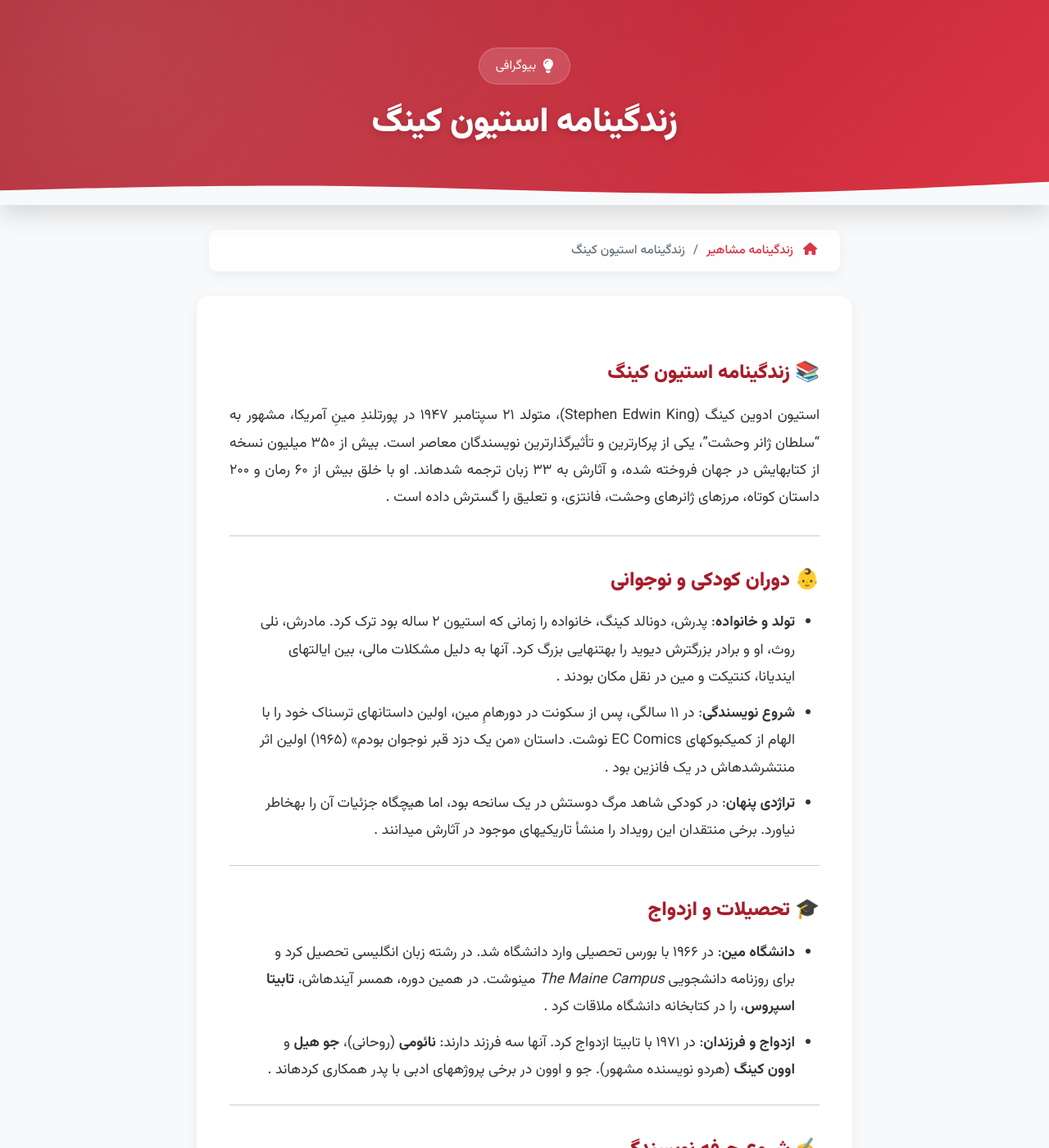
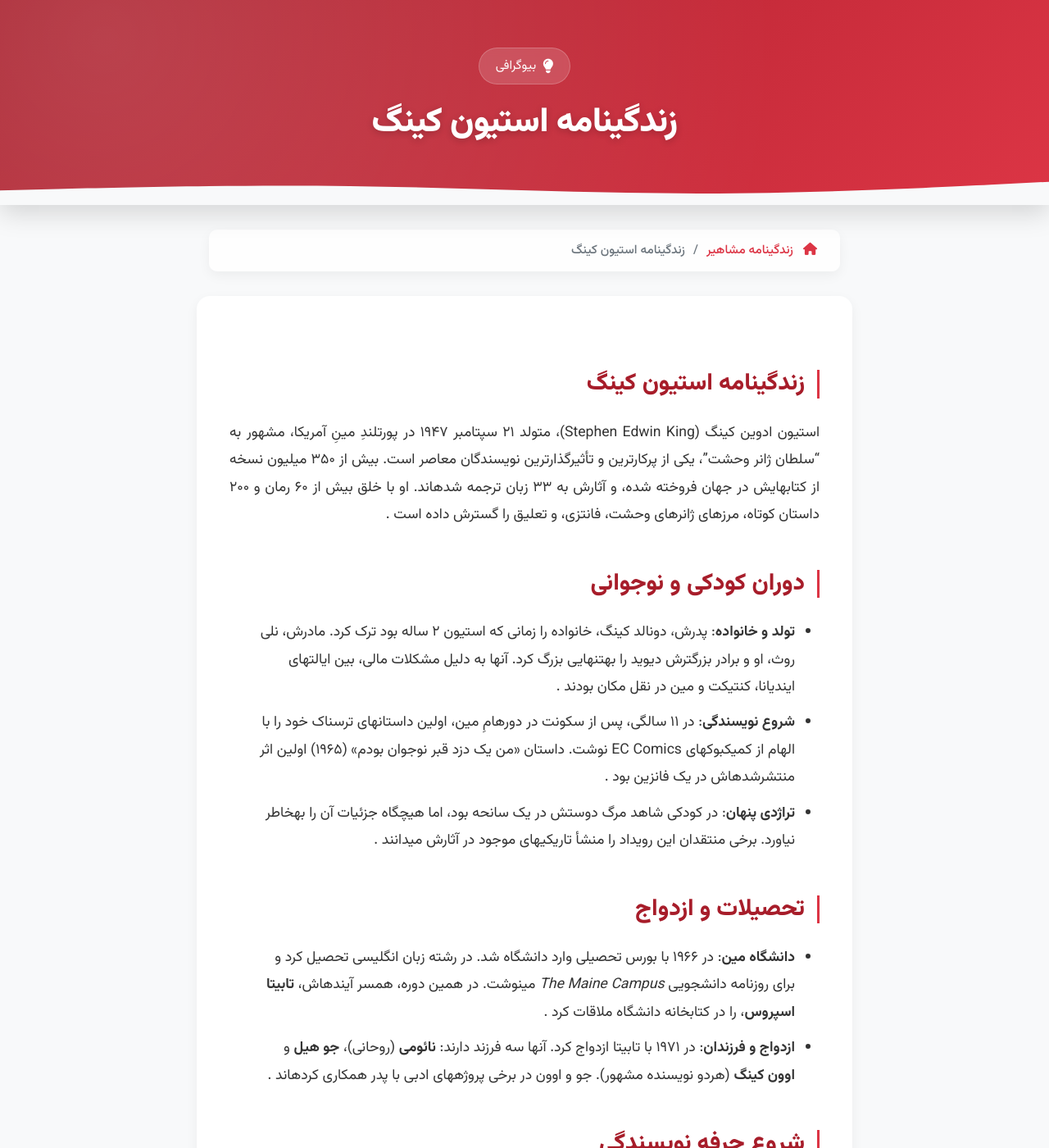
Before and after one commit to darkblog/darkblog.github.io, a Jekyll site: the page built from _posts/2025-7-14-92.md, in a window 1280 px wide and 1400 px high. Shown: the whole window at 82% size. Built offline with Jekyll 4.4.1, drawn with Linux system fonts in a browser that asks for light colours.

Commit message:
Update 2025-7-14-92.md

```diff
--- a/_posts/2025-7-14-92.md
+++ b/_posts/2025-7-14-92.md
@@ -3,25 +3,19 @@ layout: post
 title: زندگینامه استیون کینگ
 ---
 
-### 📚 **زندگینامه استیون کینگ**
+## زندگینامه استیون کینگ
 استیون ادوین کینگ (Stephen Edwin King)، متولد ۲۱ سپتامبر ۱۹۴۷ در پورتلندِ مینِ آمریکا، مشهور به "سلطان ژانر وحشت"، یکی از پرکارترین و تأثیرگذارترین نویسندگان معاصر است. بیش از ۳۵۰ میلیون نسخه از کتابهایش در جهان فروخته شده، و آثارش به ۳۳ زبان ترجمه شدهاند. او با خلق بیش از ۶۰ رمان و ۲۰۰ داستان کوتاه، مرزهای ژانرهای وحشت، فانتزی، و تعلیق را گسترش داده است .
 
----
-
-### 👶 **دوران کودکی و نوجوانی**
+## دوران کودکی و نوجوانی
 - **تولد و خانواده**: پدرش، دونالد کینگ، خانواده را زمانی که استیون ۲ ساله بود ترک کرد. مادرش، نلی روث، او و برادر بزرگترش دیوید را بهتنهایی بزرگ کرد. آنها به دلیل مشکلات مالی، بین ایالتهای ایندیانا، کنتیکت و مین در نقل مکان بودند .
 - **شروع نویسندگی**: در ۱۱ سالگی، پس از سکونت در دورهامِ مین، اولین داستانهای ترسناک خود را با الهام از کمیکبوکهای EC Comics نوشت. داستان «من یک دزد قبر نوجوان بودم» (۱۹۶۵) اولین اثر منتشرشدهاش در یک فانزین بود .
 - **تراژدی پنهان**: در کودکی شاهد مرگ دوستش در یک سانحه بود، اما هیچگاه جزئیات آن را بهخاطر نیاورد. برخی منتقدان این رویداد را منشأ تاریکیهای موجود در آثارش میدانند .
 
----
-
-### 🎓 **تحصیلات و ازدواج**
+## تحصیلات و ازدواج
 - **دانشگاه مین**: در ۱۹۶۶ با بورس تحصیلی وارد دانشگاه شد. در رشته زبان انگلیسی تحصیل کرد و برای روزنامه دانشجویی *The Maine Campus* مینوشت. در همین دوره، همسر آیندهاش، **تابیتا اسپروس**، را در کتابخانه دانشگاه ملاقات کرد .
 - **ازدواج و فرزندان**: در ۱۹۷۱ با تابیتا ازدواج کرد. آنها سه فرزند دارند: **نائومی** (روحانی)، **جو هیل** و **اوون کینگ** (هردو نویسنده مشهور). جو و اوون در برخی پروژههای ادبی با پدر همکاری کردهاند .
 
----
-
-### ✍️ **شروع حرفه نویسندگی**
+## شروع حرفه نویسندگی
 - **نخستین فروش حرفهای**: داستان کوتاه «کف شیشهای» (۱۹۶۷) را به مجله *Startling Mystery Stories* فروخت .
 - **سالهای تنگدستی**: پس از فارغالتحصیلی در ۱۹۷۰، نتوانست شغل تدریس پیدا کند. بهعنوان کارگر خشکشویی، سرایدار و پمپبنزین کار میکرد و داستانهایش را به مجلات مردمی میفروخت .
 - **نقطه عطف: رمان *کری***:
@@ -29,29 +23,24 @@ title: زندگینامه استیون کینگ
   - در ۱۹۷۳، انتشارات دابلدی رمان را با پیشپرداخت ۲٬۵۰۰ دلار خریداری کرد.
   - فروش حق انتشار کتاب به نیوآمریکن لایبرری ۴۰۰٬۰۰۰ دلار سود داشت و کینگ را قادر کرد تا تماموقت بنویسد .
 
----
-
-### 📖 **آثار شاخص و تحولات حرفهای**
-#### 🔥 **دهه ۱۹۷۰: تولد یک اسطوره**
+## آثار شاخص و تحولات حرفهای
+### دهه ۱۹۷۰: تولد یک اسطوره
 - **کری** (۱۹۷۴): داستان نوجوانی با قدرت تلهکینزی که توسط همکلاسیها آزار میبیند. فیلم اقتباسی آن (۱۹۷۶) توسط برایان دی پالما ساخته شد .
 - **درخشش** (۱۹۷۷): الهامگرفته از اقامت کوتاه کینگ در هتل استنلیِ کلرادو. فیلم کوبریک (۱۹۸۰) از مشهورترین اقتباسهای سینمایی تاریخ شد .
 - **مسیر سبز** (۱۹۹۶): رمانی درباره زندانیان مرگ که جایزه برام استوکر را برد و فیلم آن (۱۹۹۹) نامزد اسکار شد .
 
-#### 🎭 **خروج از ژانر وحشت**
+### خروج از ژانر وحشت
 - **مجموعه *برج تاریک*** (۱۹۸۲–۲۰۱۲): حماسه فانتزی-علمی تخیلی با ۸ جلد، ترکیبی از وسترن و کابوسهای فراطبیعی .
 - **رستگاری در شاوشنک** (۱۹۸۲): در مجموعه *فصلهای متفاوت* منتشر شد. فیلم ۱۹۹۴ با بازی مورگان فریمن، اغلب بهعنوان «بهترین فیلم تاریخ» رتبهبندی میشود .
 
----
-
-### 🧠 **سبک و درونمایههای ادبی**
+## سبک و درونمایههای ادبی
 - **ترس از ناشناختهها**: ترکیب عناصر روزمره (مثل اتومبیل در *کریستین*) با وحشت فراطبیعی .
 - **تمرکز بر روانشناسی**: در آثار متأخر مانند *دولورس کلیبورن* (۱۹۹۲)، بهجای هیولاهای فیزیکی، به ترسهای درونی و چالشهای زنان پرداخت .
 - **انتقاد اجتماعی**: در *آقای مرسدس* (۲۰۱۴)، بحرانهای جامعه آمریکا (مثل خشونت و نابرابری) را با ژانر جنایی ترکیب کرد .
 
----
+## تأثیر بر سینما و تلویزیون
+بیش از ۱۰۰ اثر از کینگ به فیلم، سریال یا نمایش تبدیل شدهاند. برجستهترین اقتباسها:
 
-### 🎬 **تأثیر بر سینما و تلویزیون**
-بیش از ۱۰۰ اثر از کینگ به فیلم، سریال یا نمایش تبدیل شدهاند. برجستهترین اقتباسها:
 | **عنوان**         | **سال** | **کارگردان**       | **نکته**                     |
 |--------------------|---------|---------------------|------------------------------|
 | **رستگاری در شاوشنک** | ۱۹۹۴    | فرانک دارابونت     | براساس داستان کوتاه کینگ    |
@@ -59,24 +48,18 @@ title: زندگینامه استیون کینگ
 | **موسسه**          | ۲۰۱۹    | جک بنی             | سریال محبوب اپیکس           |
 فیلم *درخشش* (۱۹۸۰) هرچند برای کینگ «بیشازحد از رمان فاصله داشت»، اما نماد سینمای وحشت شد .
 
----
-
-### ⚡ **زندگی شخصی و چالشها**
+## زندگی شخصی و چالشها
 - **اعتیاد**: در دهه ۱۹۸۰ به کوکایین معتاد شد. همسرش با نمایش لوازم مصرف مواد به او هشدار داد: «درمان را انتخاب کن یا بیرون!». کینگ پاکی خود را بازیافت و این تجربه را در *مسیر سبز* منعکس کرد .
 - **حادثه تصادف**: در ۱۹۹۹، هنگام پیادهروی در جاده، با ون تصادف کرد. چندین شکستگی استخوان و پارگی ریه داشت. بهبودی او یک سال طول کشید و در این دوره کتاب *نوشتن: یادگار هنر* را تکمیل کرد .
 - **فعالیتهای بشردوستانه**: با همسرش بورسیههای تحصیلی برای دانشآموزان محلی تأمین میکند و از مؤسسات خیریه ملی حمایت مالی میکند .
 
----
-
-### 🏆 **جوایز و افتخارات**
+## جوایز و افتخارات
 - **نشان ملی هنر آمریکا** (۲۰۱۴) برای تأثیر بر فرهنگ عامه .
 - **جایزه برام استوکر** (۱۵ بار) برای آثار ترسناک مانند *مسیر سبز* و *موسسه* .
 - **جایزه ادگار آلن پو** (۲۰۱۵) برای *آقای مرسدس* در ژانر جنایی .
 در ۲۰۰۳، بنیاد ملی کتاب آمریکا به او **مدال مشارکت برجسته در ادبیات** اعطا کرد؛ اقدامی که مشروعیت ادبی او را پس از سالها بیتوجهی منتقدان تثبیت کرد .
 
----
-
-### 🖋️ **سخن پایانی**
+## سخن پایانی
 استیون کینگ در ۷۷ سالگی همچنان مینویسد. آخرین رمانش، **You Like It Darker** (۲۰۲۴)، مجموعه داستانهای کوتاه با درونمایههای مرگ و گذر زمان است. او در مصاحبهای تأکید میکند:
 > «ترسناکترین داستانها، آنهایی هستند که امکان رخدادشان وجود دارد» .
 آثار کینگ نهفعالیات در ژانر وحشت را متحول کرده، بلکه با نفوذ به سینما و فرهنگ عامه، میراثی ماندگار در ادبیات جهان ایجاد کرده است.
```
